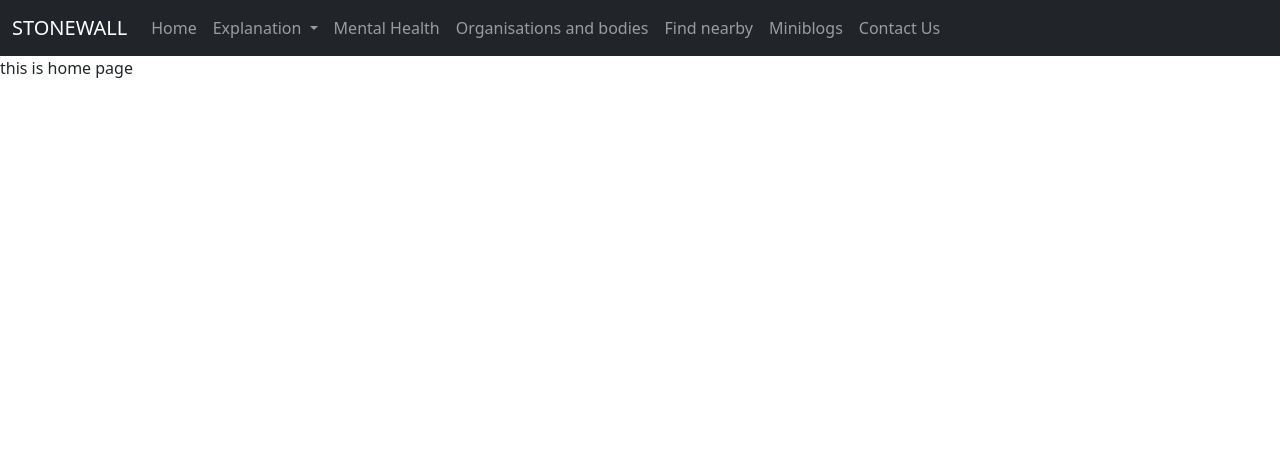
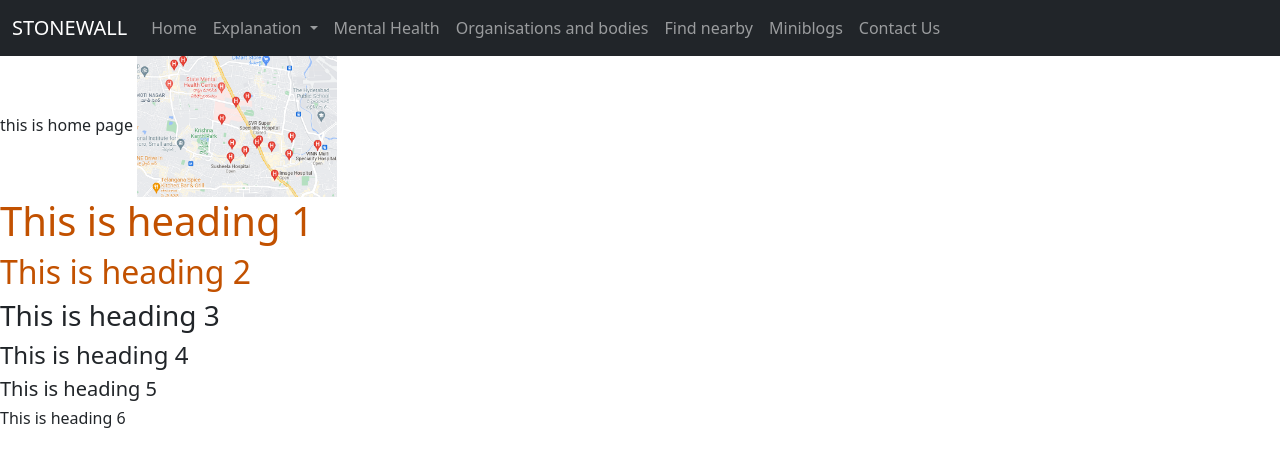
Before and after one commit to varunsai123/stonewall2, a Django app: page / in a window 1280 px wide. Shown: the top 467 px of the page. Run offline with Django 3.2, Linux system fonts and the light colour scheme.

Commit message:
8/11/2021

```diff
--- /dev/null
+++ b/static/test.css
@@ -0,0 +1,3 @@
+h1 , h2  {
+    color: #C25100;
+}
--- a/templates/home.html
+++ b/templates/home.html
@@ -1,4 +1,15 @@
 {% extends 'base.html' %}
 {% block title %}Home{% endblock title %}
 {% block body %} this is home page
+{% load static %}
+<img src="{% static 'hospitals.png' %}" alt="My image"width="200px">
+<link rel="stylesheet" href="{% static 'test.css' %}">
+
+<h1>This is heading 1</h1>
+<h2>This is heading 2</h2>
+<h3>This is heading 3</h3>
+<h4>This is heading 4</h4>
+<h5>This is heading 5</h5>
+<h6>This is heading 6</h6>
+
 {% endblock body %}
```
Also changed, not shown: static/hospitals.png (added).
